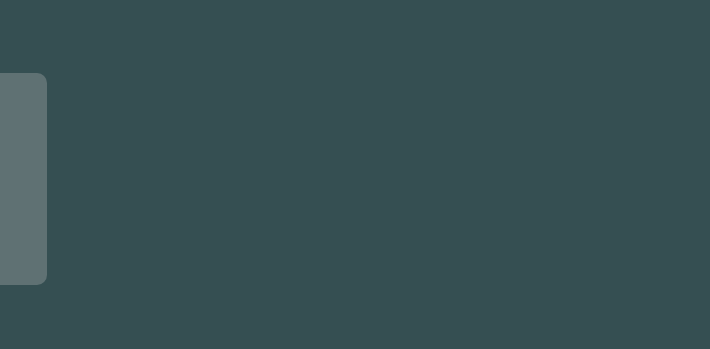
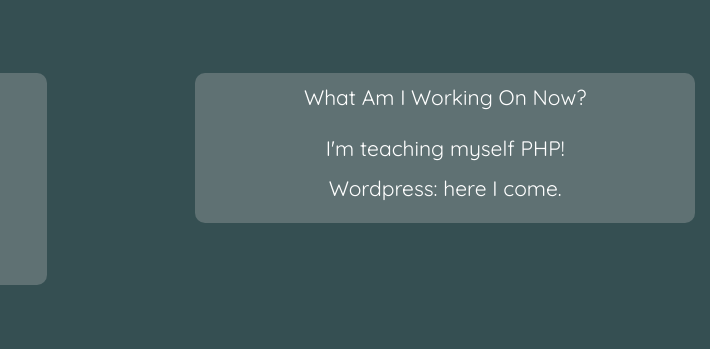
Before and after one commit to EvanSanderson/Old-evansanderson-portfolio, a plain HTML site: page index.html in a window 1280 px wide. Shown: the part 1011-1360 px from the top of the page, 570-1280 px from the left. Drawn offline with nearby package versions, Linux system fonts and the light colour scheme.

Commit message:
added what im working on

```diff
--- a/evan.css
+++ b/evan.css
@@ -447,3 +447,7 @@
   margin-left: 5%;
   margin-top: 2%;
 }
+
+.workingOn p {
+  font-size: 1.5em;
+}
--- a/index.html
+++ b/index.html
@@ -104,6 +104,15 @@
     </div>
   </div>
 </div>
+<div class="col-md-1">
+</div>
+<div class="col-md-5">
+  <div class="project workingOn">
+  <h3 class="lead"> What Am I Working On Now? </h3>
+  <p> I'm teaching myself PHP!</p>
+  <p> Wordpress: here I come. </p>
+  </div>
+</div>
 </div>
     </div>
     </div>
```
